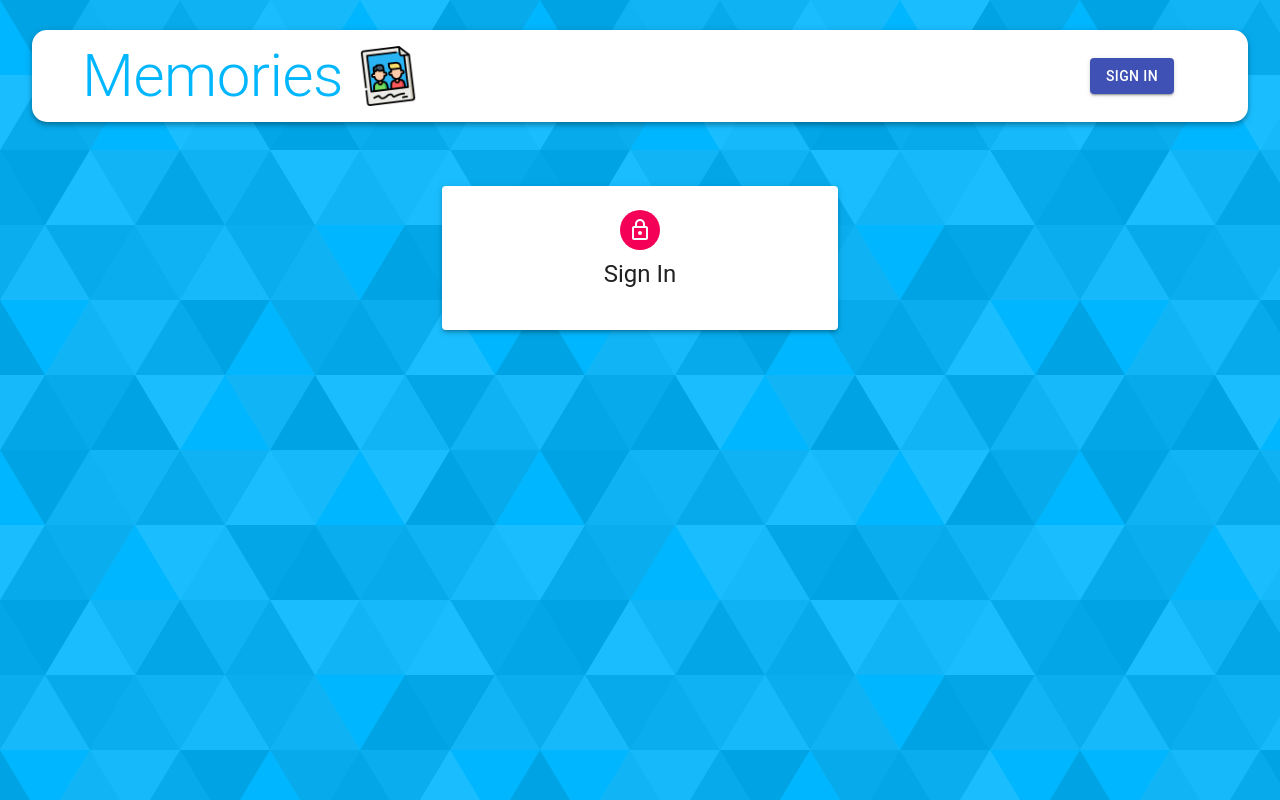
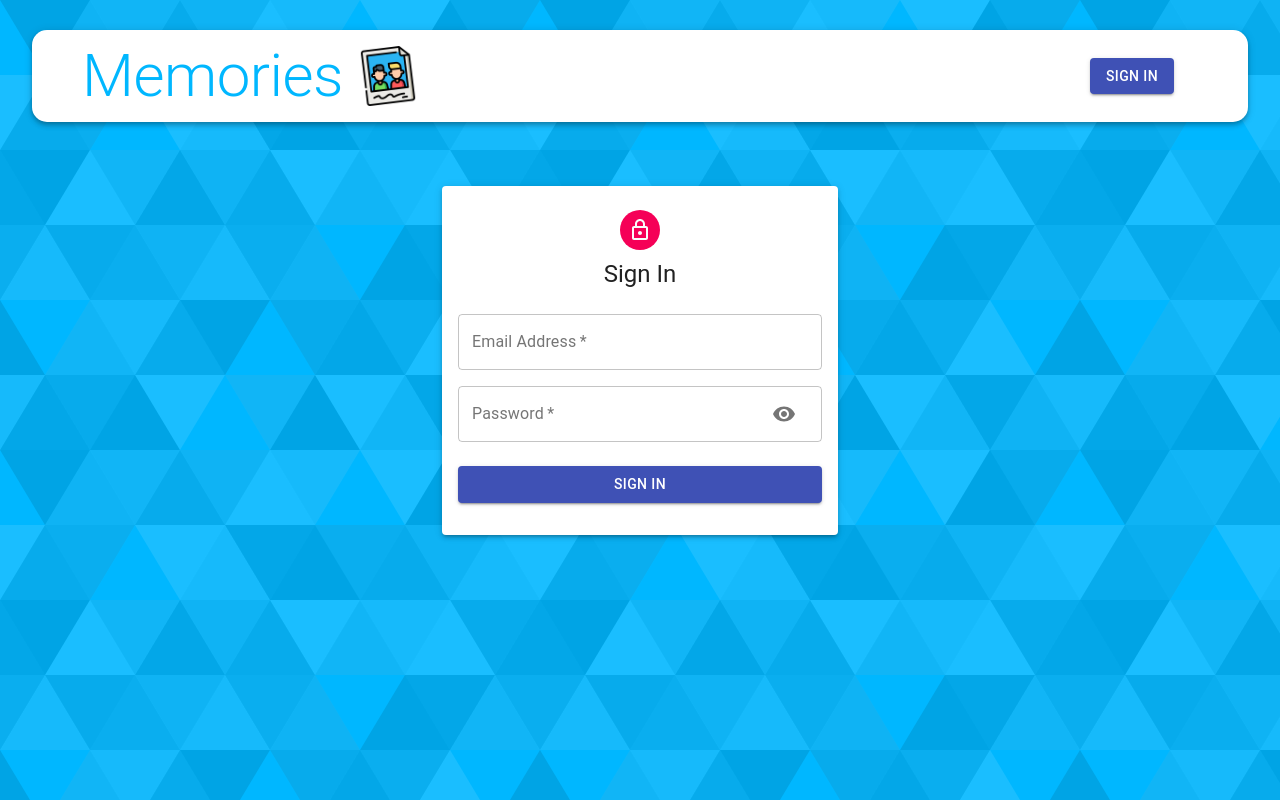
Before and after one commit to TalhaBhutto/MERN_Project, a React (Create React App) app in the folder client/: page /auth in a window 1280 px wide. Built offline with nearby package versions, Linux system fonts and the light colour scheme.

Commit message:
Update Auth.js

```diff
--- a/client/src/components/Auth/Auth.js
+++ b/client/src/components/Auth/Auth.js
@@ -1,10 +1,13 @@
-import React from 'react'
+import React,{useState} from 'react'
 import {Avatar,Button,Paper,Grid,Typography,Container,TextField} from '@material-ui/core';
 import useStyles from './styles';
 import { LockOutlined } from '@material-ui/icons';
+import Input from './Input';
 
 function Auth() {
     const classes=useStyles();
+    const [showPassword, setShowPassword] = useState(false);
+    const handleShowPassword=()=>setShowPassword((prevShowPassword)=>!prevShowPassword)
     const isSignup=false;
     const handleSubmit=()=>{
 
@@ -26,16 +29,18 @@ function Auth() {
                         {
                             isSignup && (
                                 <>
-                                    <Grid xs={6} md={12}>
-                                    <TextField name="firstName" label="First Name" handleChange={handleChange} autoFocus sx={6}/>
-                                    </Grid>
-                                    <Grid xs={6} md={12}>
-                                    <TextField name="lastName" label="Last Name" handleChange={handleChange} sx={6}/>
-                                    </Grid>
-                                </>
+                                    <Input name="firstName" label="First Name" handleChange={handleChange} autoFocus autoFocus half/>
+                                    <Input name="lastName" label="Last Name" handleChange={handleChange} half/>
+                                    </>
                             )
                         }
+                        <Input name="email" label="Email Address" handleChange={handleChange} type="email"/>
+                        <Input name="password" label="Password" handleChange={handleChange} type={showPassword?"text":"password"} handleShowPassword={handleShowPassword} />
+                        {isSignup &&<Input name="confirmPassword" label="Repeat Password" handleChange={handleChange} type="password"  />}
                     </Grid>
+                <Button type="submit" fullWidth variant="contained" color="primary" className={classes.submit}>
+                    {isSignup?'Sign Up':'Sign In'}
+                </Button>
                 </form>
             </Paper>
         </Container>
```
